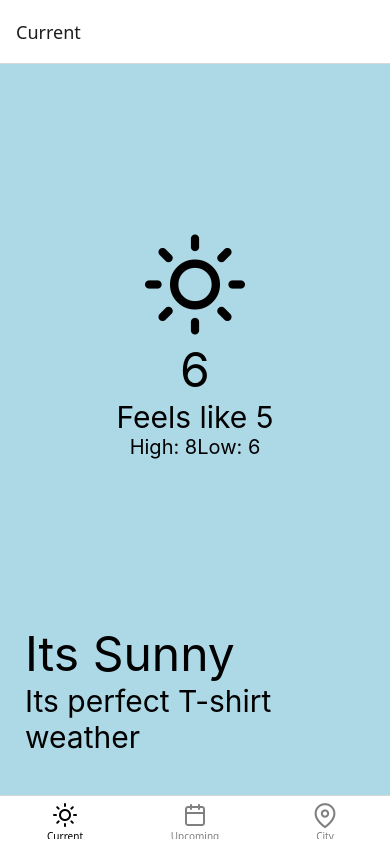
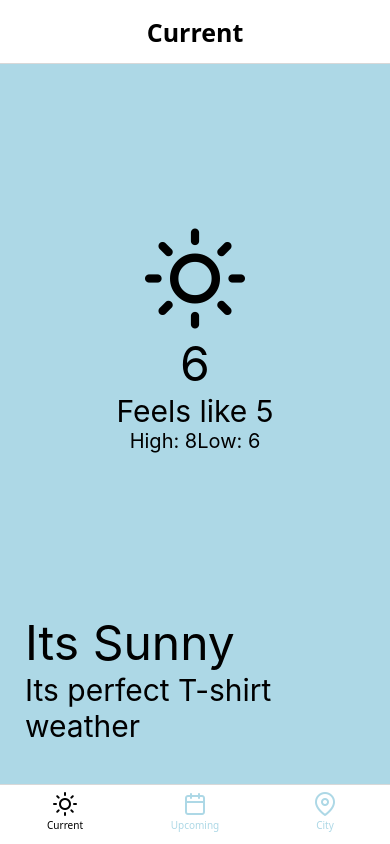
Before and after one commit to AhmedEid2504/weatherApp, a React Native app: screen / in a window 390 px wide. Built offline with nearby package versions, Linux system fonts and the light colour scheme.

Commit message:
moves scrren tabs into its own component
change the styles for the tab header and the bar

```diff
--- a/App.js
+++ b/App.js
@@ -1,49 +1,33 @@
-import UpcomingWeather from './src/screens/UpcomingWeather';
-import CurrentWeather from './src/screens/CurrentWeather';
-import City from './src/screens/City';
+import React, { useState, useEffect } from 'react';
+import { View, ActivityIndicator, StyleSheet } from 'react-native';
 import { NavigationContainer } from '@react-navigation/native';
-import { createBottomTabNavigator } from '@react-navigation/bottom-tabs';
-import { Feather } from '@expo/vector-icons';
+import Tabs from './src/components/Tabs';
 
-const Tab = createBottomTabNavigator();
 
-export default function App() {
+const App= () => {
+  const [loading, setLoading] = useState(false);
+
+  if (loading) {
+    return (
+      <View style={styles.container}>
+        <ActivityIndicator size="large" color="#0000ff" />
+      </View>
+    );
+  }
+
   return (
     <NavigationContainer>
-      <Tab.Navigator
-        screenOptions={{
-          tabBarActiveTintColor: 'black',
-          tabBarInactiveTintColor: 'gray',
-        }}
-      >
-        <Tab.Screen
-            name={'Current'}
-            component={CurrentWeather}
-            options={{
-              tabBarIcon: ({ focused }) => (
-                <Feather name="sun" size={24} color={ focused ? 'black' : 'grey'} />
-              ),
-            }}
-          />
-        <Tab.Screen
-          name={'Upcoming'}
-          component={UpcomingWeather}
-          options={{
-            tabBarIcon: ({ focused }) => (
-              <Feather name="calendar" size={24} color={ focused ? 'black' : 'grey'} />
-            ),
-          }}
-        />
-        <Tab.Screen
-          name={'City'}
-          component={City}
-          options={{
-            tabBarIcon: ({ focused }) => (
-              <Feather name="map-pin" size={25} color={ focused ? 'black' : 'grey'} />
-            ),
-          }}
-        />
-      </Tab.Navigator>
+      <Tabs />
     </NavigationContainer>
   );
 }
+
+const styles = StyleSheet.create({
+  container: {
+    flex: 1,
+    justifyContent: 'center',
+    alignItems: 'center',
+  },
+});
+
+export default App;
--- a/package.json
+++ b/package.json
@@ -16,7 +16,8 @@
     "react": "18.3.1",
     "react-native": "0.76.3",
     "react-native-safe-area-context": "4.12.0",
-    "react-native-screens": "~4.1.0"
+    "react-native-screens": "~4.1.0",
+    "expo-location": "~18.0.3"
   },
   "devDependencies": {
     "@babel/core": "^7.20.0"
--- /dev/null
+++ b/src/components/Tabs.jsx
@@ -0,0 +1,57 @@
+import React from "react";
+import { createBottomTabNavigator } from "@react-navigation/bottom-tabs";
+import UpcomingWeather from "../screens/UpcomingWeather";
+import CurrentWeather from "../screens/CurrentWeather";
+import City from "../screens/City";
+import { Feather } from '@expo/vector-icons';
+
+const Tab = createBottomTabNavigator();
+
+export default function Tabs() {
+    return (
+        <Tab.Navigator
+            screenOptions={{
+                tabBarActiveTintColor: 'black',
+                tabBarInactiveTintColor: 'lightblue',
+                tabBarStyle: { backgroundColor: 'white', height: 60},
+                headerStyle: {
+                    backgroundColor: 'white',
+                },
+                headerTitleStyle: {
+                    fontWeight: 'bold',
+                    fontSize: 25,
+                    color: 'black',
+                },
+                headerTitleAlign: 'center',
+            }}
+        >
+            <Tab.Screen
+                name={'Current'}
+                component={CurrentWeather}
+                options={{
+                tabBarIcon: ({ focused }) => (
+                    <Feather name="sun" size={24} color={ focused ? 'black' : 'lightblue'} />
+                ),
+                }}
+            />
+            <Tab.Screen
+                name={'Upcoming'}
+                component={UpcomingWeather}
+                options={{
+                    tabBarIcon: ({ focused }) => (
+                    <Feather name="calendar" size={24} color={ focused ? 'black' : 'lightblue'} />
+                    ),
+                }}
+            />
+            <Tab.Screen
+                name={'City'}
+                component={City}
+                options={{
+                    tabBarIcon: ({ focused }) => (
+                    <Feather name="map-pin" size={24} color={ focused ? 'black' : 'lightblue'} />
+                    ),
+                }}
+            />
+        </Tab.Navigator>
+    )
+}
--- a/src/screens/UpcomingWeather.jsx
+++ b/src/screens/UpcomingWeather.jsx
@@ -1,15 +1,12 @@
 import React from 'react';
 import {
-    View,
     Text,
     SafeAreaView,
     StyleSheet,
     FlatList,
     ImageBackground
 } from 'react-native';
-import { Feather } from '@expo/vector-icons';
 import ListItem from '../components/ListItem';
-import { StatusBar } from 'expo-status-bar';
 
 const DATA = [
     {
```
Also changed, not shown: 1 other file (tests, documents, lock files or other folders).
